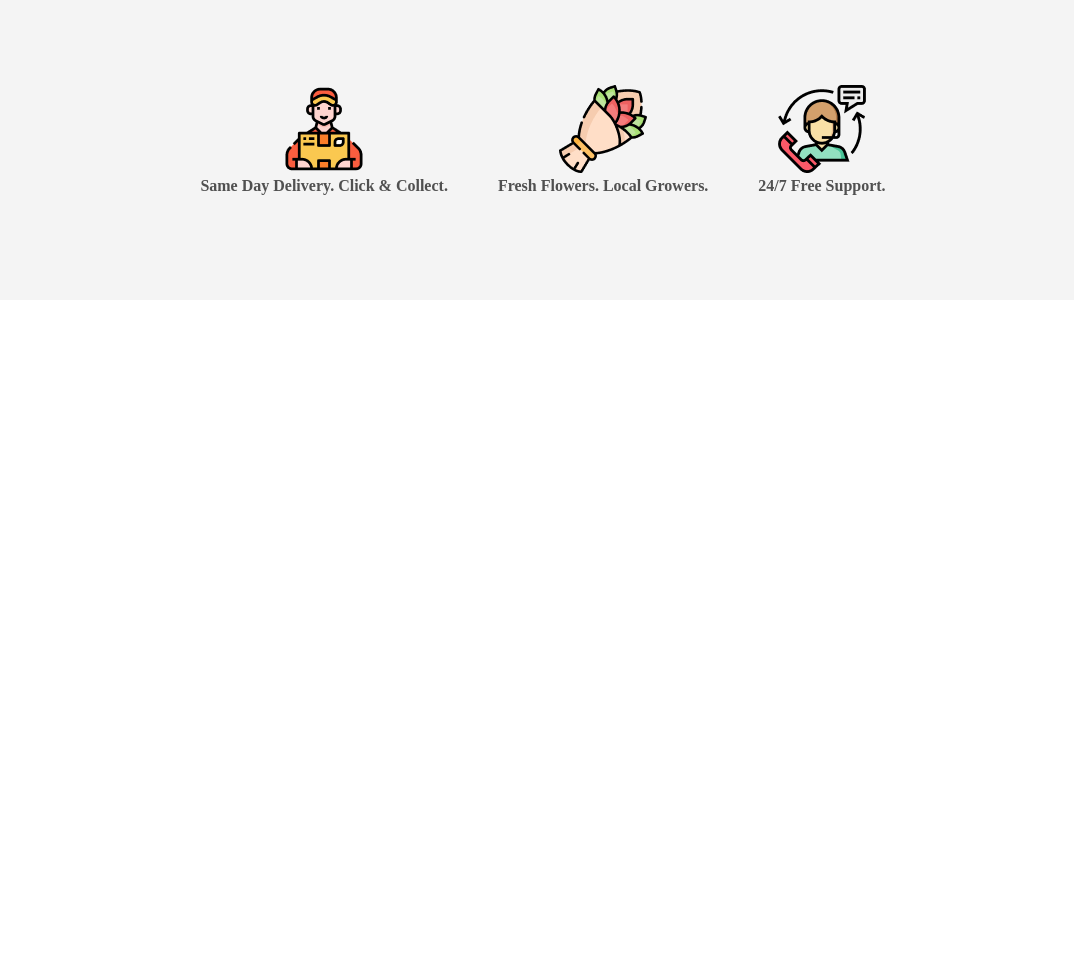
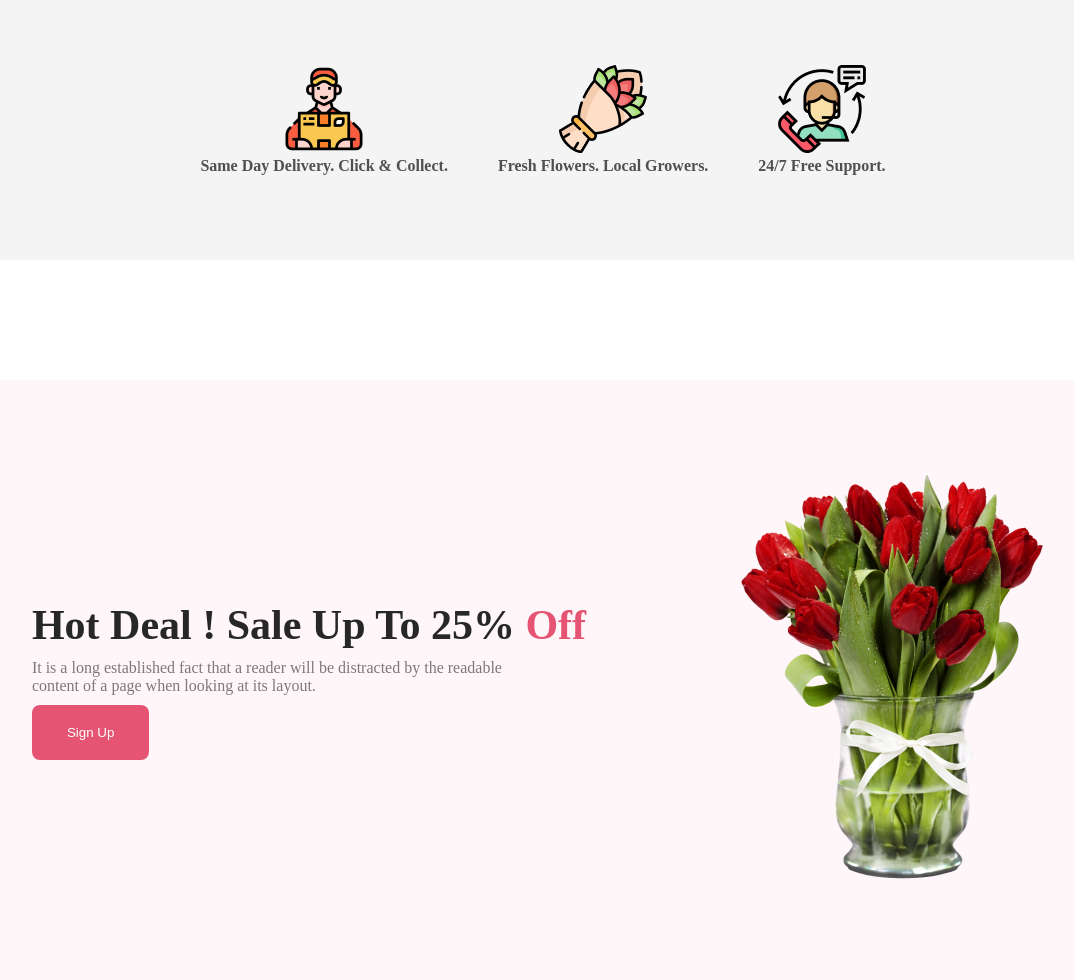
Before and after one commit to sadmansakib172/flower-shop-assignment-01, a plain HTML site: page index.html in a window 1280 px wide. Shown: the part 1714-2694 px from the top of the page, without its empty margins (97-1171 px from the left). Before the commit the page ends 2014 px from the top, so only its background shows below. Drawn offline with Linux system fonts and the light colour scheme.

Commit message:
hot deal section added successfully

```diff
--- a/index.html
+++ b/index.html
@@ -15,7 +15,7 @@
         <section class="banner-section">
             <div class="banner-container">
                 <div class="banner-info">
-                    <h3 class="banner-title">Let's make <br> beautiful flowers a <br> part of your life.</h3>
+                    <h3 class="banner-title">Let's make<br> beautiful flowers a<br> part of your life.</h3>
                     <p class="description">It is a long established fact that a reader will be distracted by the
                         readable content of a page when looking at its layout. The point of using Lorem Ipsum is that it
                         has a more-or-less normal distribution of letters.</p>
@@ -77,6 +77,19 @@
             </section>
 
         </section>
+        <!-- hot deal section starts  -->
+        <section class="hot-deal-section">
+            <div class="hot-deal-container">
+                <div class="hot-deal-info">
+                    <h3 class="hot-deal-title">Hot Deal ! Sale Up To 25% <span class="span-red">Off</span></h3>
+                    <p class="description">It is a long established fact that a reader will be distracted by the readable <br> content of a page when looking at its layout.</p>
+                    <button class="btn-primary">Sign Up</button>
+                </div>
+                <div class="hot-deal-img">
+                    <img class="hot-deal-picture" src="./Flower Asset/pngwing 8.png" alt="">
+                </div>
+            </div>
+        </section>
     </main>
     <footer>
 
--- a/styles/style.css
+++ b/styles/style.css
@@ -32,12 +32,17 @@
     margin: 0 auto;
     justify-content: center;
     align-items: center;
+    gap:50px;
 }
 
 .banner-title {
     color: #272727;
     font-size: 62px;
     font-weight: 800;
+}
+.banner-picture{
+    width: 500px;
+    height:600px;
 }
 
 /* featured flowers styels  */
@@ -70,7 +75,8 @@
     background: rgba(167, 33, 98, 0.15);
 
 }
-.featured-img-2{
+
+.featured-img-2 {
     width: 260px;
     height: 350px;
     margin-top: 25px;
@@ -79,6 +85,7 @@
     background: rgba(5, 151, 160, 0.15);
 
 }
+
 .featured-img-3 {
     width: 260px;
     height: 350px;
@@ -92,7 +99,7 @@
 .flowers-section {
     display: flex;
     /* align-items: center; */
-    width:1140px;
+    width: 1140px;
     height: 500px;
     align-items: center;
     margin: 0 auto;
@@ -110,9 +117,9 @@
 }
 
 .mini-container {
-    width:1140px;
-    height:320px;
-    margin:0 auto;
+    width: 1140px;
+    height: 280px;
+    margin: 0 auto;
     display: flex;
     gap: 50px;
     justify-content: center;
@@ -130,3 +137,38 @@
     font-size: 16px;
     font-weight: 600;
 }
+
+/* hot deal section styles  */
+.description {
+    color: rgba(39, 39, 39, 0.60);
+    font-size: 16px;
+    font-weight: 500;
+    margin-top: 10px;
+    margin-bottom: 10px;
+}
+
+/* banner section styles  */
+.hot-deal-section {
+    border-radius: 8px;
+    background: rgba(229, 84, 115, 0.05);
+    margin-top:120px;
+}
+
+.hot-deal-container {
+    display: flex;
+    height: 600px;
+    width: 1140px;
+    margin: 0 auto;
+    justify-content: center;
+    align-items: center;
+    gap:150px;
+}
+
+.hot-deal-title {
+    color: #272727;
+    font-size: 42px;
+    font-weight: 800;
+}
+.span-red{
+    color:#E55473;
+}
```
